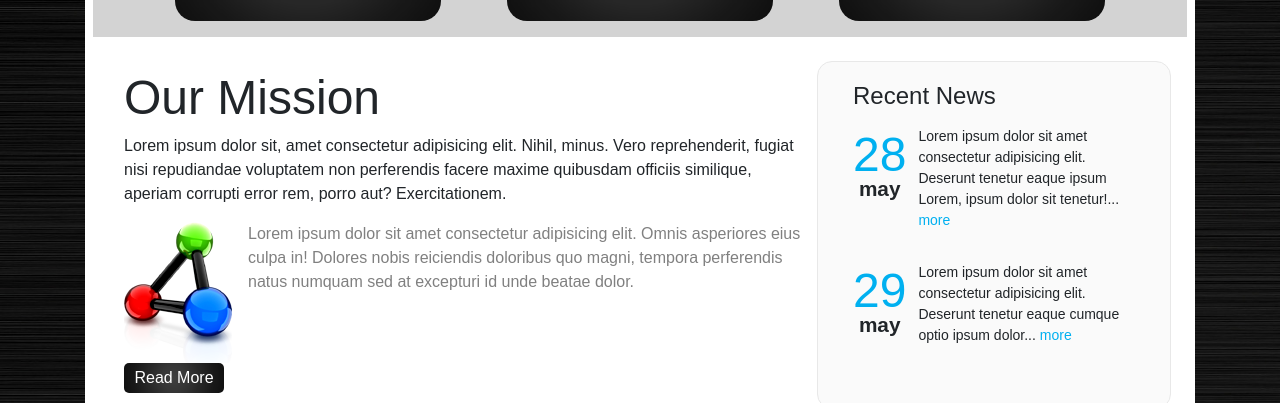
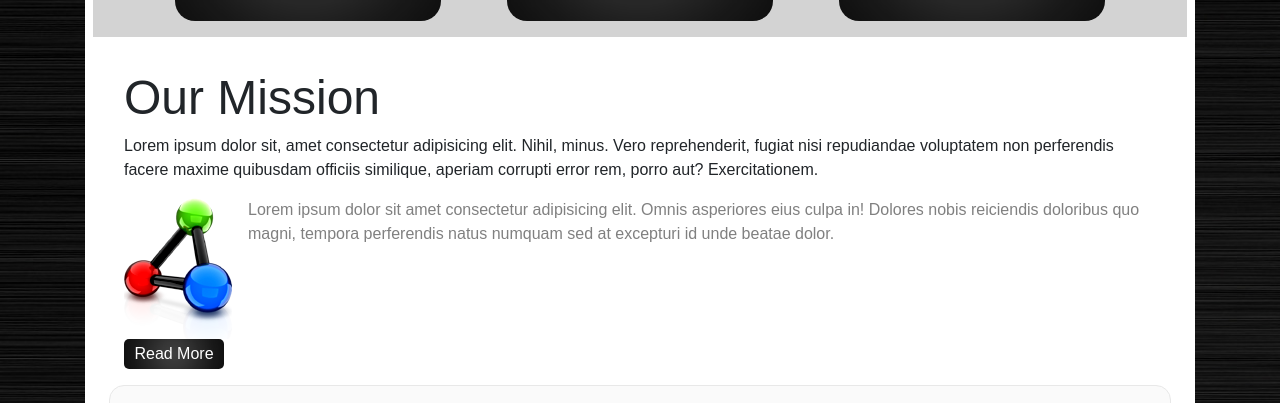
Before and after one commit to danrare/giz-project, a plain HTML site: page index.html in a window 1280 px wide. Shown: the part 811-1214 px from the top of the page. Drawn offline with Linux system fonts and the light colour scheme.

Commit message:
Update index.html

```diff
--- a/index.html
+++ b/index.html
@@ -160,7 +160,7 @@
 
             <div class="container-fluid">
                 <div class="row px-3">
-                    <div class="col-md-8">
+                    <div class="col-md-12">
                         <div>
                             <h2 class="my-2">Our Mission</h2>
                             <p>Lorem ipsum dolor sit, amet consectetur adipisicing elit. Nihil, minus. Vero
@@ -177,7 +177,7 @@
                             <button class="read my-3">Read More</button>
                         </div>
                     </div>
-                    <div class="recent col-md-4">
+                    <div class="recent col-md-12">
                         <h3 class="rn">Recent News</h3>
                         <div class="rn-box">
                             <div class="date">
```
